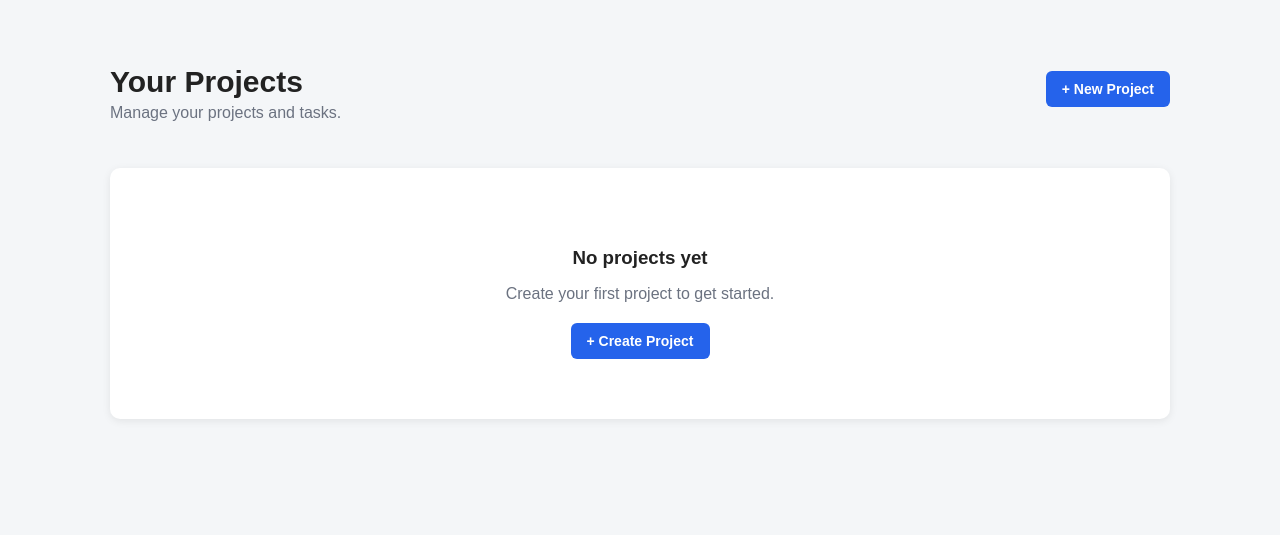
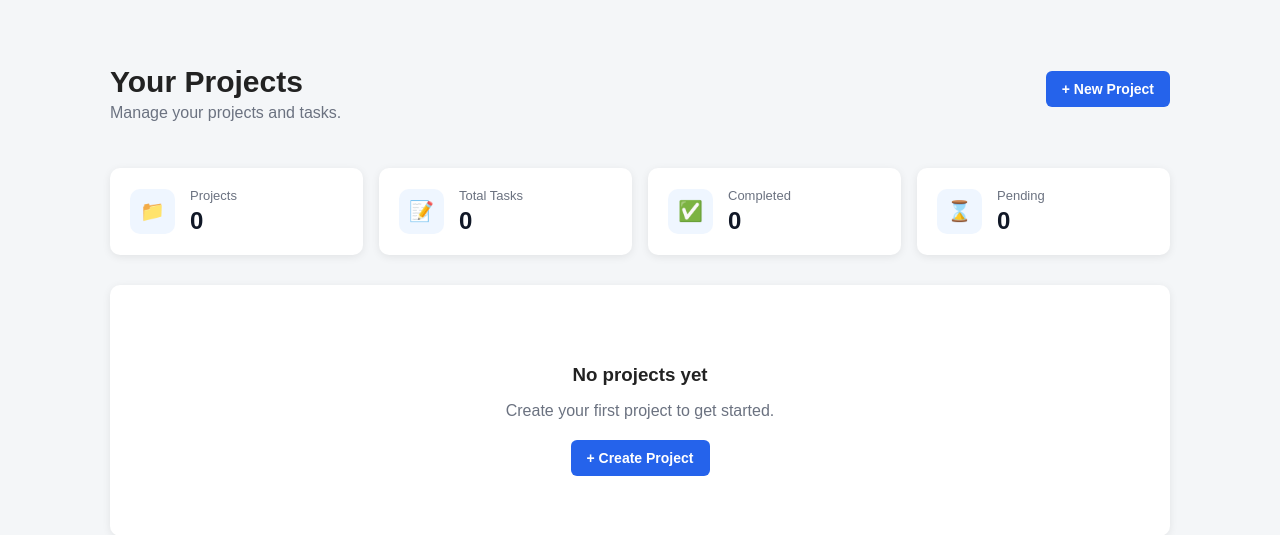
Before and after one commit to Cha-Luna-Star/ProjectManagement-WebApp, a Flask app: page /dashboard in a window 1280 px wide. Shown: the part 66-601 px from the top of the page. Run offline with Flask 3, Linux system fonts and the light colour scheme; the visitor is signed in with stand-in values (Sample User, id 1); data that the repository does not hold is empty.

Commit message:
Add task due dates and dashboard task statistics

```diff
--- a/app.py
+++ b/app.py
@@ -33,6 +33,51 @@ def login():
 
 @app.route("/dashboard")
 def dashboard():
+
+    if "user_id" not in session:
+        return redirect(url_for("login"))
+
+    connection = get_db()
+
+    projects = connection.execute("""
+        SELECT *
+        FROM projects
+        WHERE user_id = ?
+        ORDER BY created_at DESC
+    """, (session["user_id"],)).fetchall()
+
+    stats = connection.execute("""
+        SELECT
+            COUNT(DISTINCT projects.id) AS total_projects,
+            COUNT(tasks.id) AS total_tasks,
+            SUM(
+                CASE
+                    WHEN tasks.status = 'Completed'
+                    THEN 1
+                    ELSE 0
+                END
+            ) AS completed_tasks,
+            SUM(
+                CASE
+                    WHEN tasks.status = 'Pending'
+                    THEN 1
+                    ELSE 0
+                END
+            ) AS pending_tasks
+        FROM projects
+        LEFT JOIN tasks
+            ON projects.id = tasks.project_id
+        WHERE projects.user_id = ?
+    """, (session["user_id"],)).fetchone()
+
+    connection.close()
+
+    return render_template(
+        "dashboard.html",
+        username=session["username"],
+        projects=projects,
+        stats=stats
+    )
     if "user_id" not in session:
         return redirect(url_for("login"))
 
@@ -430,16 +475,22 @@ def create_task(project_id):
 
         title = request.form["title"]
         description = request.form["description"]
+        due_date = request.form["due_date"]
         priority = request.form["priority"]
 
         connection.execute("""
-            INSERT INTO tasks (project_id, title, description, priority)
+            INSERT INTO tasks (
+                project_id,
+                title,
+                description,
+                due_date
+            )
             VALUES (?, ?, ?, ?)
         """, (
             project_id,
             title,
             description,
-            priority
+            due_date
         ))
         connection.commit()
         connection.close()
--- a/database.py
+++ b/database.py
@@ -42,6 +42,13 @@ def init_db():
         )
     """)
 
+    try:
+        connection.execute("""
+            ALTER TABLE tasks
+            ADD COLUMN due_date TEXT
+        """)
+    except sqlite3.OperationalError:
+        pass
 
     connection.commit()
     connection.close()
--- a/static/css/dashboard.css
+++ b/static/css/dashboard.css
@@ -105,3 +105,70 @@
 
     margin-bottom: 20px;
 }
+
+/* =========================
+   DASHBOARD STATISTICS
+========================= */
+
+.dashboard-stats {
+    display: grid;
+
+    grid-template-columns: repeat(4, 1fr);
+
+    gap: 16px;
+
+    margin-bottom: 30px;
+}
+
+.stat-card {
+    display: flex;
+
+    align-items: center;
+
+    gap: 15px;
+
+    padding: 20px;
+
+    background: white;
+
+    border-radius: 10px;
+
+    box-shadow:
+        0 2px 8px rgba(0, 0, 0, 0.08);
+}
+
+.stat-icon {
+    width: 45px;
+    height: 45px;
+
+    display: flex;
+
+    align-items: center;
+    justify-content: center;
+
+    border-radius: 10px;
+
+    background: #eff6ff;
+
+    color: #2563eb;
+
+    font-size: 20px;
+
+    flex-shrink: 0;
+}
+
+.stat-card p {
+    margin: 0 0 4px;
+
+    color: #6b7280;
+
+    font-size: 13px;
+}
+
+.stat-card h3 {
+    margin: 0;
+
+    font-size: 24px;
+
+    color: #111827;
+}
--- a/static/css/responsive.css
+++ b/static/css/responsive.css
@@ -40,3 +40,19 @@
         width: 100%;
     }
 }
+
+@media (max-width: 900px) {
+
+    .dashboard-stats {
+        grid-template-columns: repeat(2, 1fr);
+    }
+
+}
+
+@media (max-width: 500px) {
+
+    .dashboard-stats {
+        grid-template-columns: 1fr;
+    }
+
+}
--- a/templates/dashboard.html
+++ b/templates/dashboard.html
@@ -70,6 +70,84 @@
 
         </div>
 
+        <div class="dashboard-stats">
+
+            <div class="stat-card">
+
+                <div class="stat-icon">
+                    📁
+                </div>
+
+                <div>
+
+                    <p>Projects</p>
+
+                    <h3>
+                        {{ stats["total_projects"] }}
+                    </h3>
+
+                </div>
+
+            </div>
+
+
+            <div class="stat-card">
+
+                <div class="stat-icon">
+                    📝
+                </div>
+
+                <div>
+
+                    <p>Total Tasks</p>
+
+                    <h3>
+                        {{ stats["total_tasks"] }}
+                    </h3>
+
+                </div>
+
+            </div>
+
+
+            <div class="stat-card">
+
+                <div class="stat-icon">
+                    ✅
+                </div>
+
+                <div>
+
+                    <p>Completed</p>
+
+                    <h3>
+                        {{ stats["completed_tasks"] or 0 }}
+                    </h3>
+
+                </div>
+
+            </div>
+
+
+            <div class="stat-card">
+
+                <div class="stat-icon">
+                    ⌛
+                </div>
+
+                <div>
+
+                    <p>Pending</p>
+
+                    <h3>
+                        {{ stats["pending_tasks"] or 0 }}
+                    </h3>
+
+                </div>
+
+            </div>
+
+        </div>
 
         <div class="project-list">
 
```
Also changed, not shown: templates/create_task.html (+14 -0 lines).
